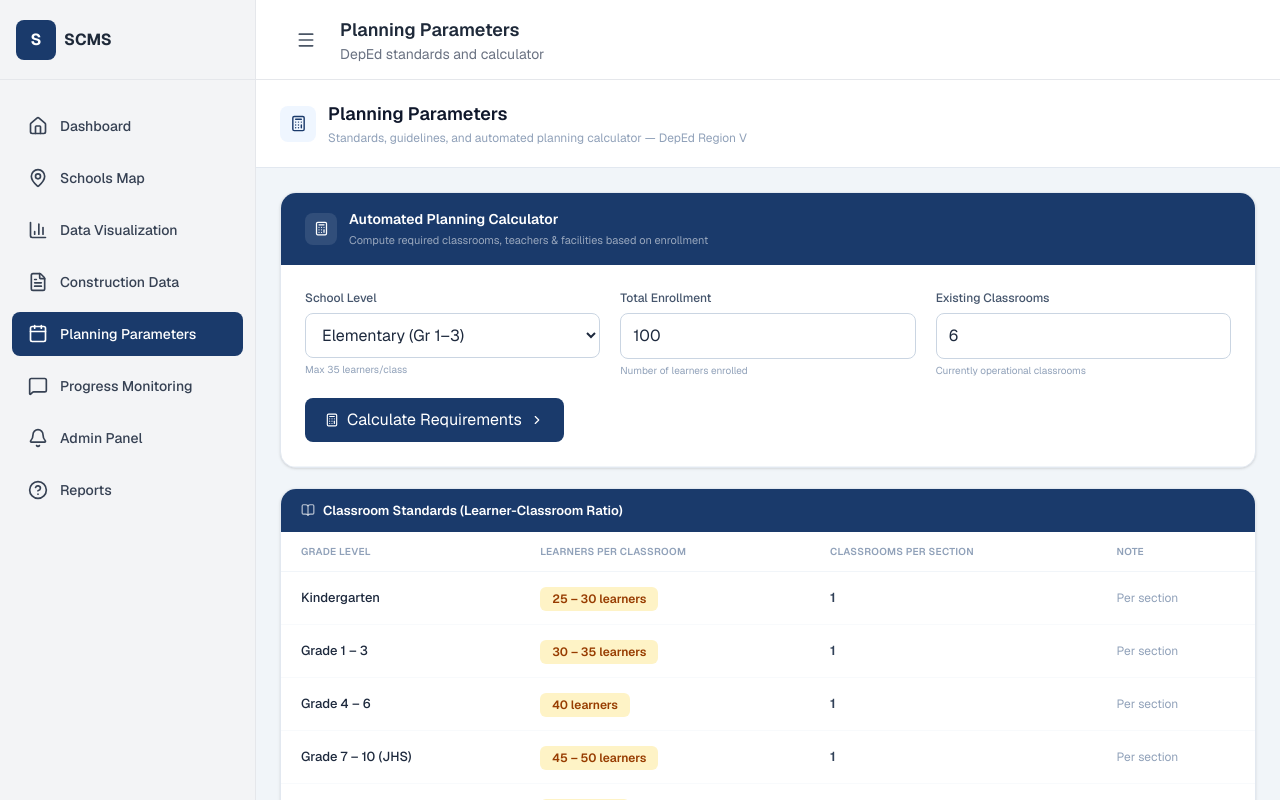
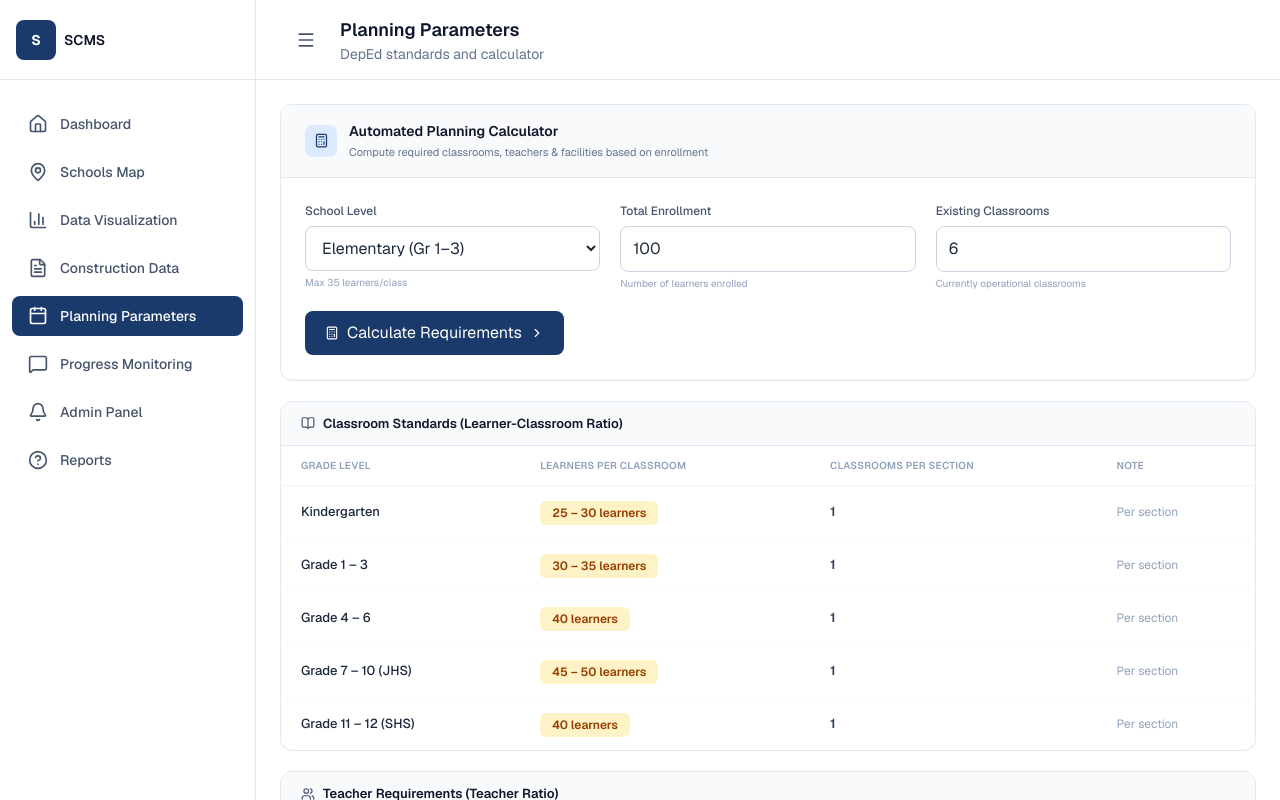
Before and after one commit to PatriusCastro/school-construction-monitoring-system, a Next.js app in the folder scms/frontend/: page /planning-parameters in a window 1280 px wide. Built offline with nearby package versions, Linux system fonts and the light colour scheme.

Commit message:
feat: modified pages layout

```diff
--- a/scms/frontend/src/app/globals.css
+++ b/scms/frontend/src/app/globals.css
@@ -3,23 +3,47 @@
 
 :root {
   color-scheme: light;
-  --background: #f8fafc;
-  --foreground: #0f172a;
+
+  /* Primary Color Palette */
+  --primary-dark: #1a3a6b;
+  --primary-main: #2952a3;
+  --primary-light: #3b6abf;
+
+  /* Neutral Grays - Modern minimal palette */
+  --background: #ffffff;
+  --surface: #f8fafc;
+  --surface-hover: #f1f5f9;
+  --border: #e2e8f0;
+  --text-primary: #0f172a;
+  --text-secondary: #475569;
+  --text-tertiary: #94a3b8;
+
+  /* Semantic Colors */
+  --success: #10b981;
+  --warning: #f59e0b;
+  --error: #ef4444;
+  --info: #0ea5e9;
+
   --font-sans: var(--font-geist-sans);
   --font-mono: var(--font-geist-mono);
 }
 
 @theme inline {
   --color-background: var(--background);
-  --color-foreground: var(--foreground);
-  --font-sans: var(--font-geist-sans);
-  --font-mono: var(--font-geist-mono);
+  --color-foreground: var(--text-primary);
+  --font-sans: var(--font-sans);
+  --font-mono: var(--font-mono);
 }
 
 @media (prefers-color-scheme: dark) {
   :root {
-    --background: #0a0a0a;
-    --foreground: #ededed;
+    --background: #0f172a;
+    --surface: #1e293b;
+    --surface-hover: #334155;
+    --border: #475569;
+    --text-primary: #f8fafc;
+    --text-secondary: #cbd5e1;
+    --text-tertiary: #94a3b8;
   }
 }
 
@@ -31,7 +55,7 @@ body {
 body {
   margin: 0;
   background: var(--background);
-  color: var(--foreground);
+  color: var(--text-primary);
   font-family: var(--font-sans), system-ui, sans-serif;
 }
 
--- a/scms/frontend/src/app/planning-parameters/page.tsx
+++ b/scms/frontend/src/app/planning-parameters/page.tsx
@@ -91,33 +91,20 @@ export default function PlanningParameters() {
 
   return (
     <SidebarLayout title="Planning Parameters" description="DepEd standards and calculator">
-      <div className="min-h-screen bg-slate-100">
-        {/* Header */}
-        <div className="bg-white border-b border-slate-200 px-6 py-5">
-          <div className="flex items-center gap-3">
-            <div className="w-9 h-9 bg-blue-50 rounded-lg flex items-center justify-center">
-              <Calculator size={17} className="text-[#1a3a6b]" />
-            </div>
-            <div>
-              <h1 className="text-[18px] font-semibold text-slate-900">Planning Parameters</h1>
-              <p className="text-[12px] text-slate-400 mt-0.5">Standards, guidelines, and automated planning calculator — DepEd Region V</p>
-            </div>
-          </div>
-        </div>
-
+      <div className="min-h-screen bg-white">
         <div className="px-6 py-6 space-y-5">
 
           {/* ── Automated Planning Calculator ── */}
-          <div className="bg-white rounded-2xl overflow-hidden shadow-sm border border-slate-200">
+          <div className="bg-white rounded-xl overflow-hidden border border-slate-200">
 
             {/* Calculator header */}
-            <div className="bg-[#1a3a6b] px-6 py-4 flex items-center gap-3">
-              <div className="w-8 h-8 bg-white/10 rounded-lg flex items-center justify-center">
-                <Calculator size={15} className="text-white" />
+            <div className="px-6 py-4 border-b border-slate-200 flex items-center gap-3 bg-slate-50">
+              <div className="w-8 h-8 bg-blue-100 rounded-lg flex items-center justify-center">
+                <Calculator size={15} className="text-[#1a3a6b]" />
               </div>
               <div>
-                <h2 className="text-[14px] font-semibold text-white">Automated Planning Calculator</h2>
-                <p className="text-[11px] text-white/55 mt-0.5">Compute required classrooms, teachers & facilities based on enrollment</p>
+                <h2 className="text-[14px] font-semibold text-slate-900">Automated Planning Calculator</h2>
+                <p className="text-[11px] text-slate-500 mt-0.5">Compute required classrooms, teachers & facilities based on enrollment</p>
               </div>
             </div>
 
@@ -237,7 +224,7 @@ export default function PlanningParameters() {
                     ? 'bg-green-50 border-green-200'
                     : 'bg-red-50 border-red-200'
                 }`}>
-                  <Building2 size={18} className={result.status === 'deficit' ? 'text-red-500 flex-shrink-0 mt-0.5' : 'text-green-500 flex-shrink-0 mt-0.5'} />
+                  <Building2 size={18} className={result.status === 'deficit' ? 'text-red-500 shrink-0 mt-0.5' : 'text-green-500 shrink-0 mt-0.5'} />
                   <div>
                     <p className="text-[13px] font-semibold text-slate-800 mb-0.5">Recommended Building</p>
                     {result.status === 'surplus' || result.status === 'exact' ? (
@@ -262,10 +249,10 @@ export default function PlanningParameters() {
           </div>
 
           {/* ── Classroom Standards Table ── */}
-          <div className="bg-white rounded-2xl overflow-hidden shadow-sm border border-slate-200">
-            <div className="bg-[#1a3a6b] px-5 py-3 flex items-center gap-2">
-              <BookOpen size={14} className="text-white/70" />
-              <h2 className="text-[13px] font-semibold text-white">Classroom Standards (Learner-Classroom Ratio)</h2>
+          <div className="bg-white rounded-xl overflow-hidden border border-slate-200">
+            <div className="bg-slate-50 px-5 py-3 border-b border-slate-200 flex items-center gap-2">
+              <BookOpen size={14} className="text-slate-600" />
+              <h2 className="text-[13px] font-semibold text-slate-900">Classroom Standards (Learner-Classroom Ratio)</h2>
             </div>
             <table className="w-full">
               <thead>
@@ -293,10 +280,10 @@ export default function PlanningParameters() {
           </div>
 
           {/* ── Teacher Requirements Table ── */}
-          <div className="bg-white rounded-2xl overflow-hidden shadow-sm border border-slate-200">
-            <div className="bg-[#1a3a6b] px-5 py-3 flex items-center gap-2">
-              <Users size={14} className="text-white/70" />
-              <h2 className="text-[13px] font-semibold text-white">Teacher Requirements</h2>
+          <div className="bg-white rounded-xl overflow-hidden border border-slate-200">
+            <div className="bg-slate-50 px-5 py-3 border-b border-slate-200 flex items-center gap-2">
+              <Users size={14} className="text-slate-600" />
+              <h2 className="text-[13px] font-semibold text-slate-900">Teacher Requirements (Teacher Ratio)</h2>
             </div>
             <table className="w-full">
               <thead>
@@ -322,10 +309,10 @@ export default function PlanningParameters() {
           </div>
 
           {/* ── Infrastructure Standards ── */}
-          <div className="bg-white rounded-2xl overflow-hidden shadow-sm border border-slate-200">
-            <div className="bg-[#1a3a6b] px-5 py-3 flex items-center gap-2">
-              <Layers size={14} className="text-white/70" />
-              <h2 className="text-[13px] font-semibold text-white">Infrastructure Standards & Facility Requirements</h2>
+          <div className="bg-white rounded-xl overflow-hidden border border-slate-200">
+            <div className="bg-slate-50 px-5 py-3 border-b border-slate-200 flex items-center gap-2">
+              <Layers size={14} className="text-slate-600" />
+              <h2 className="text-[13px] font-semibold text-slate-900">Infrastructure Standards & Facility Requirements</h2>
             </div>
             <table className="w-full">
               <thead>
@@ -342,7 +329,7 @@ export default function PlanningParameters() {
                     <tr key={row.facility} className="hover:bg-slate-50 transition-colors">
                       <td className="px-5 py-3.5">
                         <div className="flex items-center gap-2">
-                          <div className="w-6 h-6 bg-blue-50 rounded-md flex items-center justify-center flex-shrink-0">
+                          <div className="w-6 h-6 bg-blue-50 rounded-md flex items-center justify-center shrink-0">
                             <Icon size={12} className="text-[#1a3a6b]" />
                           </div>
                           <span className="text-[13px] font-medium text-slate-800">{row.facility}</span>
--- a/scms/frontend/src/app/schools-map/page.tsx
+++ b/scms/frontend/src/app/schools-map/page.tsx
@@ -52,7 +52,7 @@ export default function SchoolsMap() {
 
   return (
     <SidebarLayout title="Schools Map" description="School locations">
-      <div className="flex flex-col bg-slate-50 overflow-hidden" style={{ height: 'calc(100vh - 0px)' }}>
+      <div className="flex flex-col bg-white overflow-hidden" style={{ height: 'calc(100vh - 0px)' }}>
 
         {noCoords.length > 0 && !loading && (
           <div className="mx-4 mt-3 px-4 py-2.5 bg-amber-50 border border-amber-200 rounded-xl flex items-center gap-2 shrink-0">
--- a/scms/frontend/src/components/layout/SidebarLayout.tsx
+++ b/scms/frontend/src/components/layout/SidebarLayout.tsx
@@ -27,16 +27,16 @@ export default function SidebarLayout({ children, title, description }: SidebarL
   const pathname = usePathname();
 
   return (
-    <div className="flex h-screen bg-gray-50">
+    <div className="flex h-screen bg-white">
       {/* Sidebar */}
-      <aside className={`${sidebarOpen ? "w-64" : "w-20"} bg-gray-100 border-r border-gray-200 flex flex-col transition-all duration-300`}>
-        <div className="h-20 flex items-center justify-start px-4 border-b border-gray-200">
+      <aside className={`${sidebarOpen ? "w-64" : "w-20"} bg-white border-r border-slate-200 flex flex-col transition-all duration-300`}>
+        <div className="h-20 flex items-center justify-start px-4 border-b border-slate-200">
           <div className="text-center">
             <div className="flex items-center justify-center gap-2">
               <div className="h-10 w-10 rounded-lg bg-[#1a3a6b] flex items-center justify-center">
-                <span className="text-white font-bold">S</span>
+                <span className="text-white font-bold text-sm">S</span>
               </div>
-              {sidebarOpen && <span className="font-bold text-gray-800">SCMS</span>}
+              {sidebarOpen && <span className="font-semibold text-slate-900 text-sm">SCMS</span>}
             </div>
           </div>
         </div>
@@ -49,10 +49,10 @@ export default function SidebarLayout({ children, title, description }: SidebarL
               <Link
                 key={link.href}
                 href={link.href}
-                className={`flex items-center gap-3 px-4 py-3 rounded-lg transition ${
+                className={`flex items-center gap-3 px-4 py-2.5 rounded-lg transition-all ${
                   isActive
-                    ? "bg-[#1a3a6b] text-white font-semibold"
-                    : "text-gray-700 hover:bg-gray-200"
+                    ? "bg-[#1a3a6b] text-white font-medium"
+                    : "text-slate-600 hover:bg-slate-50 hover:text-slate-900"
                 }`}
               >
                 <Icon size={20} />
@@ -66,20 +66,20 @@ export default function SidebarLayout({ children, title, description }: SidebarL
       {/* Main Content */}
       <div className="flex-1 flex flex-col overflow-hidden">
         {/* Top Bar */}
-        <div className="h-20 bg-white border-b border-gray-200 px-8 flex items-center justify-between">
+        <div className="h-20 bg-white border-b border-slate-200 px-8 flex items-center justify-between">
           <div className="flex items-center gap-4">
-            <button onClick={() => setSidebarOpen(!sidebarOpen)} className="p-2 hover:bg-gray-100 rounded-lg transition">
-              <Menu size={20} className="text-gray-600" />
+            <button onClick={() => setSidebarOpen(!sidebarOpen)} className="p-2 hover:bg-slate-50 rounded-lg transition">
+              <Menu size={20} className="text-slate-600" />
             </button>
             <div>
-              <h1 className="text-lg font-semibold text-gray-800">{title}</h1>
-              {description && <p className="text-sm text-gray-500">{description}</p>}
+              <h1 className="text-lg font-semibold text-slate-900">{title}</h1>
+              {description && <p className="text-sm text-slate-500">{description}</p>}
             </div>
           </div>
         </div>
 
         {/* Content */}
-        <div className="flex-1 overflow-auto bg-gray-50">
+        <div className="flex-1 overflow-auto bg-slate-50">
           {children}
         </div>
       </div>
```
Also changed, not shown: scms/frontend/src/app/admin-panel/page.tsx (+8 -11 lines), scms/frontend/src/app/construction-data/page.tsx (+3 -12 lines), scms/frontend/src/app/dashboard/page.tsx (+4 -12 lines), scms/frontend/src/app/data-visualization/page.tsx (+5 -20 lines), scms/frontend/src/app/page.tsx (+11 -9 lines), scms/frontend/src/app/progress-monitoring/page.tsx (+5 -18 lines), scms/frontend/src/app/reports/page.tsx (+18 -4 lines), scms/frontend/src/components/reports/ReportsHeader.tsx (+1 -14 lines).
